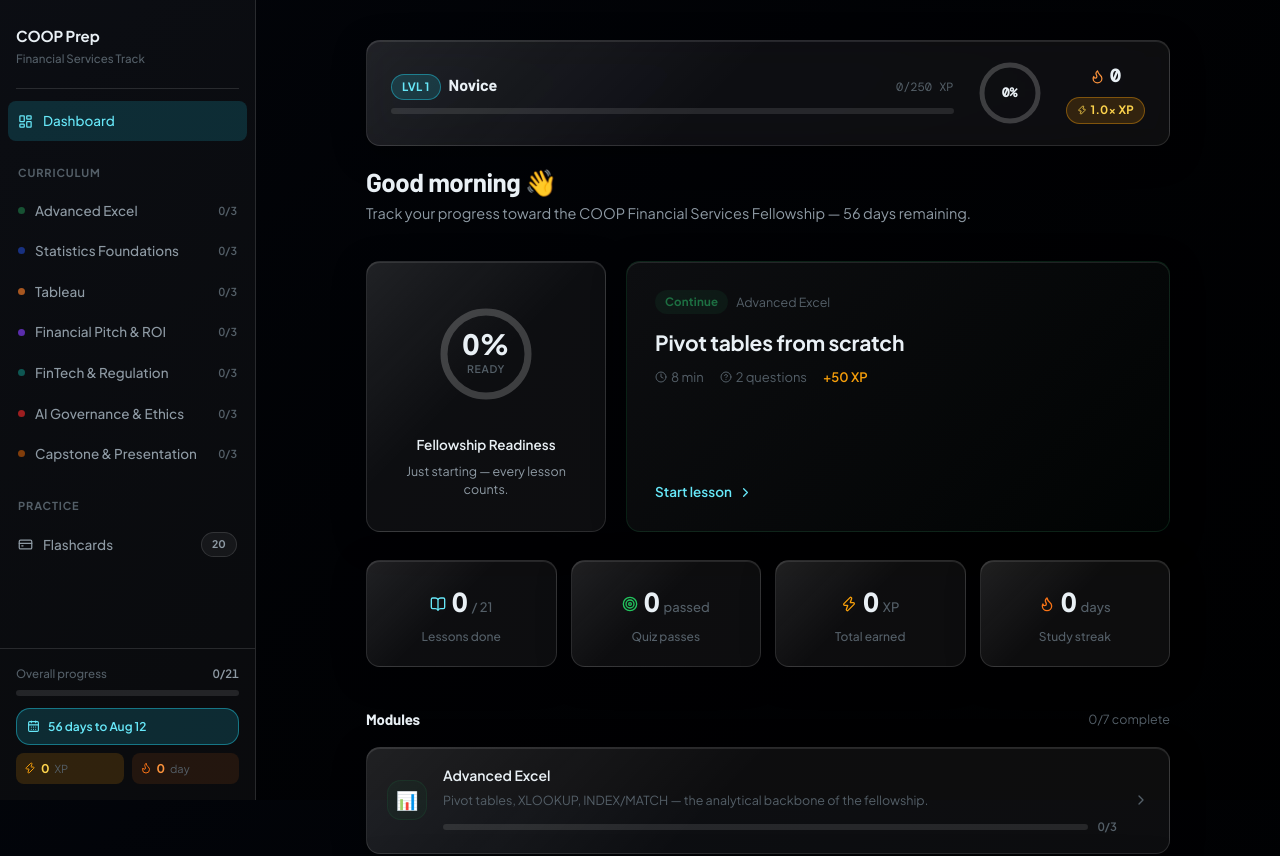
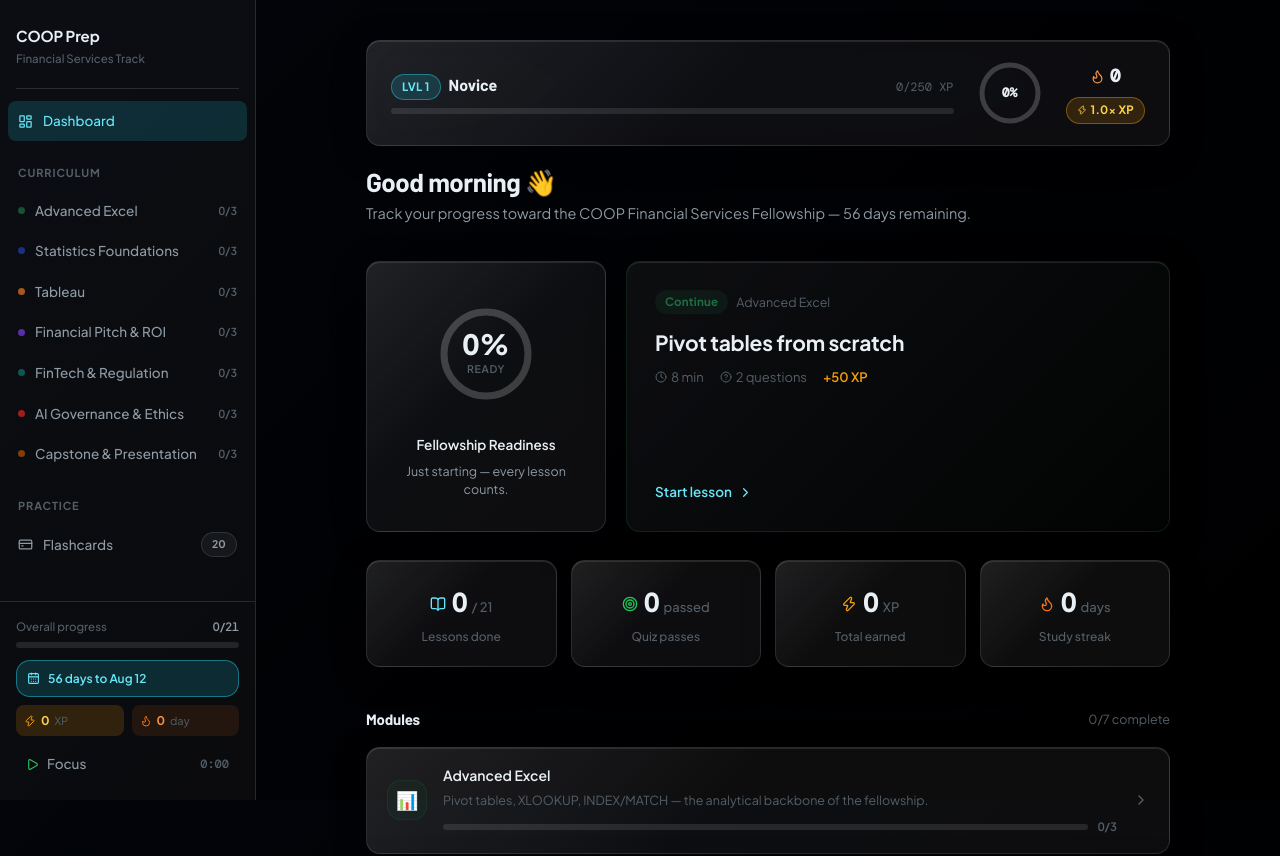
Before and after one commit to MrWhosNexus/Coop-Prep, a Next.js app: page / in a window 1280 px wide. Shown: the top 856 px of the page. Built offline with nearby package versions, Linux system fonts and the light colour scheme.

Commit message:
feat(momentum): sidebar focus timer logging daily study minutes

```diff
--- a/components/Dashboard.js
+++ b/components/Dashboard.js
@@ -13,6 +13,7 @@ import FlashcardDeck from "./FlashcardDeck";
 import { ProgressProvider, useProgress } from "./ProgressContext";
 import MomentumStrip from "./MomentumStrip";
 import RewardLayer from "./RewardLayer";
+import FocusTimer from "./FocusTimer";
 
 /* ─────────────────────────────────────────── */
 /*  Root                                       */
@@ -215,6 +216,9 @@ function AppShell({ progress, days, readiness, view, activeModule, onNav, childr
               <span style={{ fontSize: 11, color: "var(--text-3)" }}>day</span>
             </div>
           </div>
+
+          {/* Focus Timer */}
+          <FocusTimer />
         </div>
       </aside>
 
--- /dev/null
+++ b/components/FocusTimer.js
@@ -0,0 +1,42 @@
+"use client";
+
+import { useState, useEffect, useRef } from "react";
+import { useProgress } from "./ProgressContext";
+import { formatDuration } from "@/lib/momentum";
+import { Play, Square } from "lucide-react";
+
+export default function FocusTimer() {
+  const { addFocusMinutes } = useProgress();
+  const [running, setRunning] = useState(false);
+  const [seconds, setSeconds] = useState(0);
+  const intervalRef = useRef(null);
+
+  useEffect(() => {
+    if (running) {
+      intervalRef.current = setInterval(() => setSeconds((s) => s + 1), 1000);
+      return () => clearInterval(intervalRef.current);
+    }
+  }, [running]);
+
+  function stop() {
+    setRunning(false);
+    const mins = Math.floor(seconds / 60);
+    if (mins > 0) addFocusMinutes(mins);
+    setSeconds(0);
+  }
+
+  return (
+    <button
+      className="nav-item"
+      onClick={() => (running ? stop() : setRunning(true))}
+      style={{ justifyContent: "space-between", marginTop: 8 }}
+      title={running ? "Stop focus session (logs minutes)" : "Start focus session"}
+    >
+      <span style={{ display: "flex", alignItems: "center", gap: 8 }}>
+        {running ? <Square size={13} style={{ color: "var(--red)" }} /> : <Play size={13} style={{ color: "var(--green)" }} />}
+        Focus
+      </span>
+      <span className="mono" style={{ fontSize: 12, color: running ? "var(--text)" : "var(--text-3)" }}>{formatDuration(seconds)}</span>
+    </button>
+  );
+}
```
